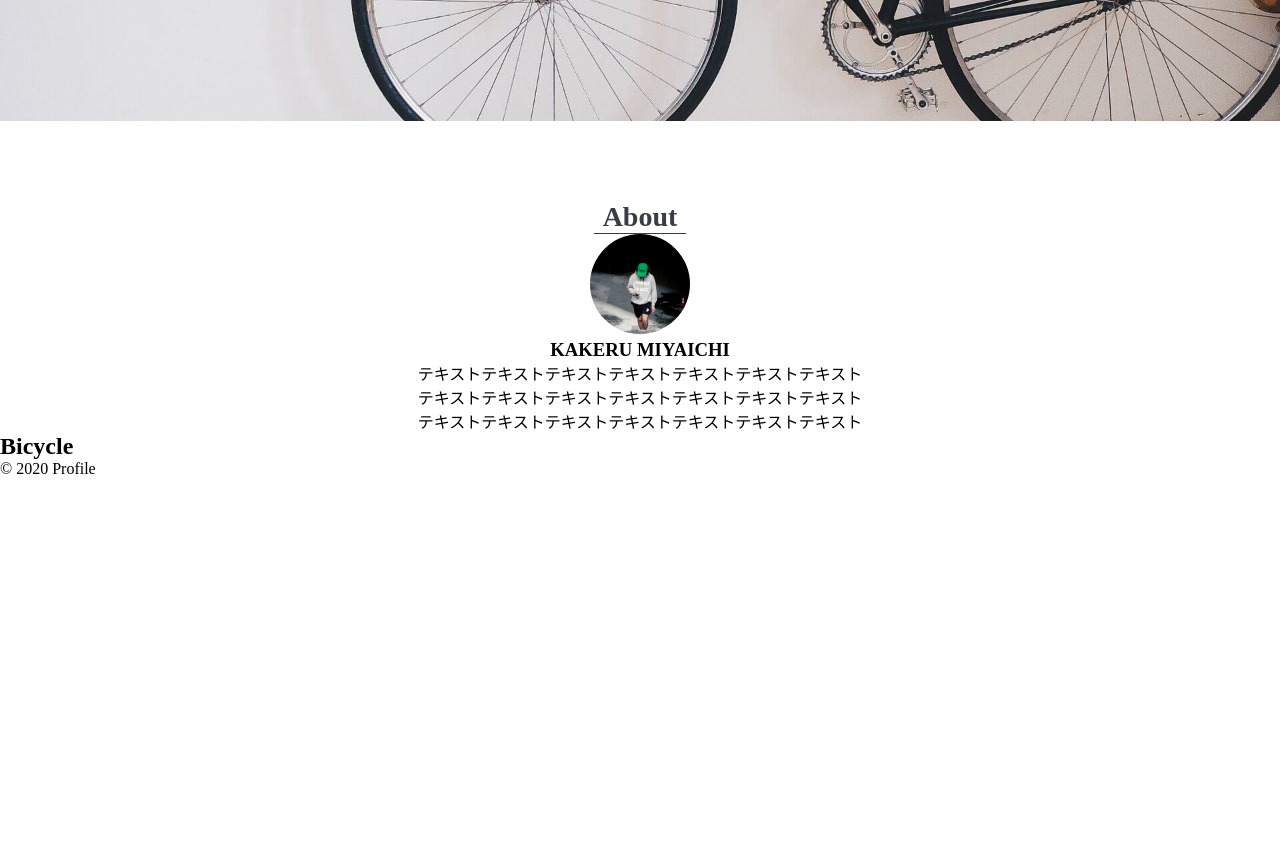
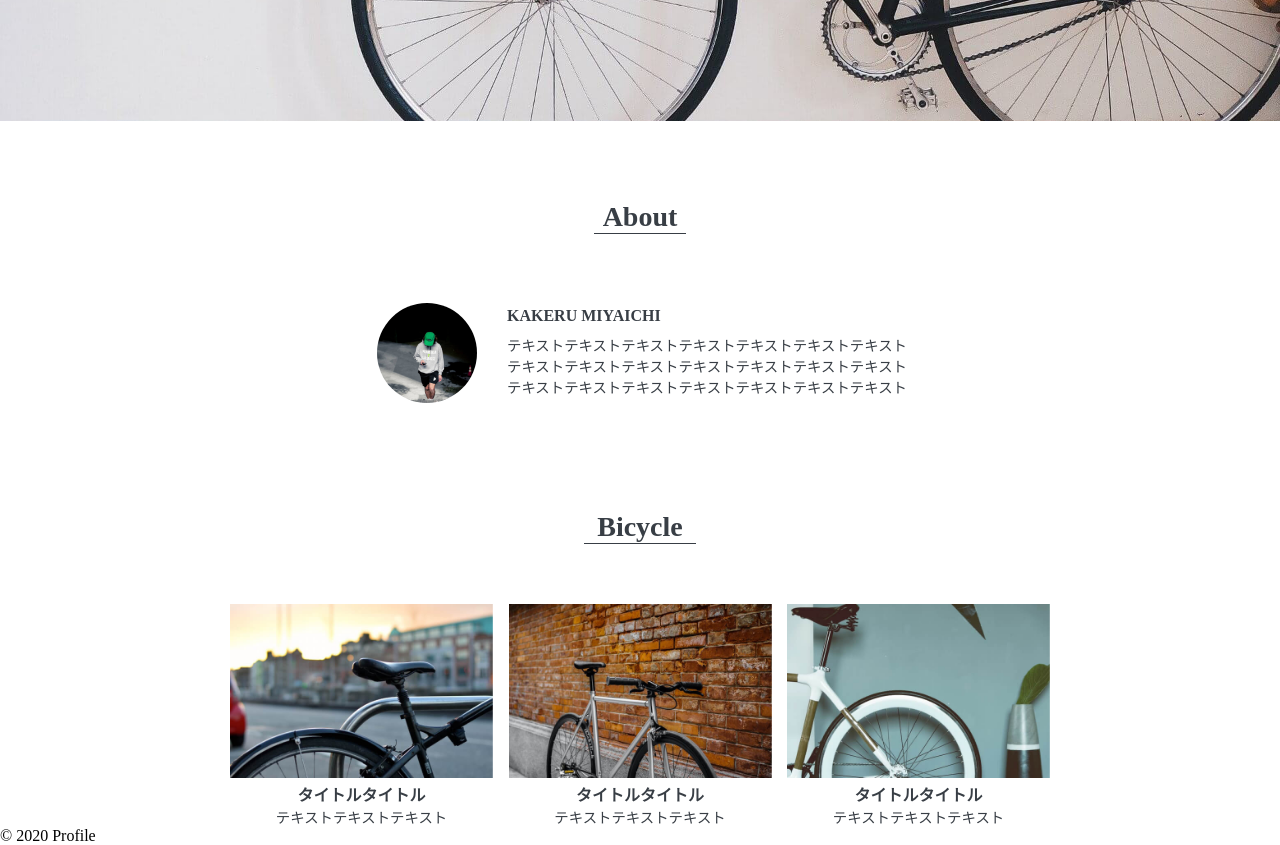
Before and after one commit to yasuta773/profile-dummy, a plain HTML site: page index.html in a window 1280 px wide. Shown: the part 560-1405 px from the top of the page. Before the commit the page ends 1038 px from the top, so only its background shows below. Drawn offline with Linux system fonts and the light colour scheme; files whose address does not match are found by name.

Commit message:
bicycle-wraper

```diff
--- a/css/style.css
+++ b/css/style.css
@@ -48,11 +48,63 @@ li{
     border-bottom: 1px solid #383E45;
     margin-top: 80px;
 }
+.about-wrapper .container{
+    height: 300px;
+    position: relative;
+}
+.about-contents{
+    text-align: initial;
+}
+.about-contents img{
+    position: absolute;
+    top: 182px;
+    left: 147px;
+}
+.about-contents h3{
+    position: absolute;
+    top: 186px;
+    left: 277px;
+    font-size: 16px;
+    font-weight: bold;
+    color: #383E45;
+}
+.about-contents p{
+    position: absolute;
+    top: 213px;
+    left: 277px;
+    font-size: 14.4px;
+    font-weight: normal;
+    color: #383E45;
+}
 /* about-wrapperここまで */
 
 /* bicycle-wrapperここから */
 .bicycle-wrapper{
-    /*  */
+    text-align: center;
+}
+.bicycle-wrapper h2{
+    display: inline-block;
+    width: 112px;
+    color: #383E45;
+    font-size: 28px;
+    font-weight: bold;
+    border-bottom: 1px solid #383E45;
+    margin-top: 90px;
+    margin-bottom: 60px;
+}
+.bicycle-contents{
+    display: flex;
+    justify-content: space-between;
+}
+.bicycle-contents h3{
+    font-size: 16px;
+    font-weight: bold;
+    color: #383E45;
+}
+.bicycle-contents p{
+    font-size: 14.4px;
+    font-weight: normal;
+    color: #383E45;
 }
 /* bicycle-wrapperここまで */
 
--- a/index.html
+++ b/index.html
@@ -26,16 +26,38 @@
  <section class="about-wrapper">
      <div class="container">
         <h2>About</h2>
-        <h3><img src="images/about.png" alt="about"></h3>
+          <div class="about-contents">
+            <img src="images/about.png" alt="about">
             <h3>KAKERU MIYAICHI</h3>
             <p>テキストテキストテキストテキストテキストテキストテキスト
             <br>テキストテキストテキストテキストテキストテキストテキスト
             <br>テキストテキストテキストテキストテキストテキストテキスト
             </p>
           </div>
+     </div>
  </section>
  <section class="bicycle-wrapper">
+    <div class="container">
         <h2>Bicycle</h2>
+          <div class="bicycle-contents">
+            <div class="bicycle1">
+                <img src="images/bicycle1.png" alt="bicycle1">
+                <h3>タイトルタイトル</h3>
+                <p>テキストテキストテキスト</p>
+            </div>
+            <div class="bicycle2">
+                <img src="images/bicycle2.png" alt="bicycle2">
+                <h3>タイトルタイトル</h3>
+                <p>テキストテキストテキスト</p>
+            </div>
+            <div class="bicycle3">
+                <img src="images/bicycle3.png" alt="bicycle3">
+                <h3>タイトルタイトル</h3>
+                <p>テキストテキストテキスト</p>
+            </div>
+          </div>
+
+    </div>
  </section>
  <footer>
     <p>&copy; 2020 Profile</p>
```
Also changed, not shown: images/bicycle1.png (added), images/bicycle2.png (added), images/bicycle3.png (added). Lines whose indentation alone changed are shown as unchanged.
